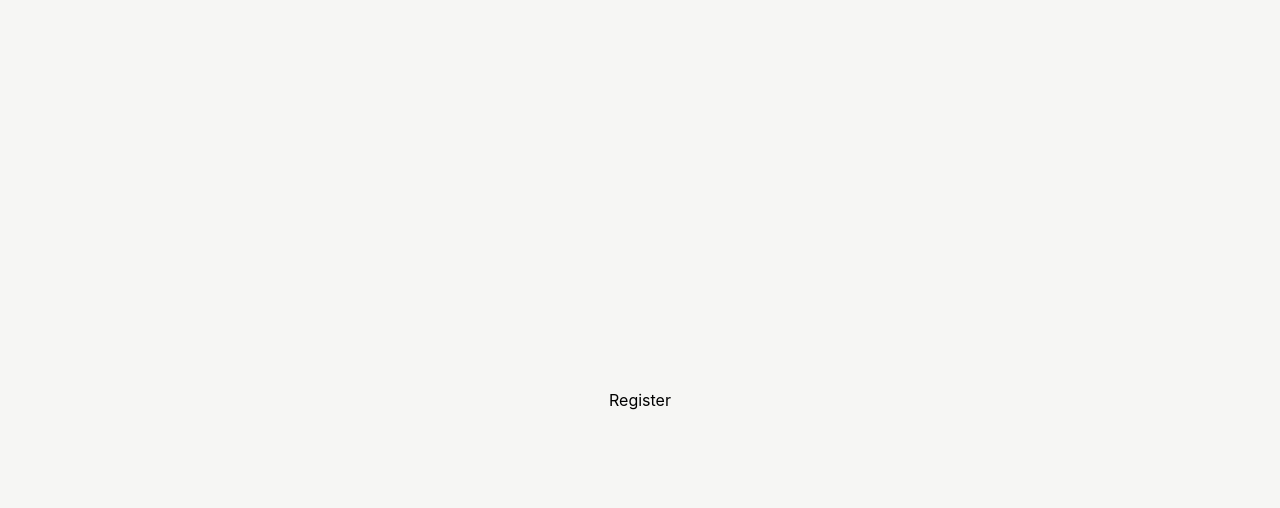
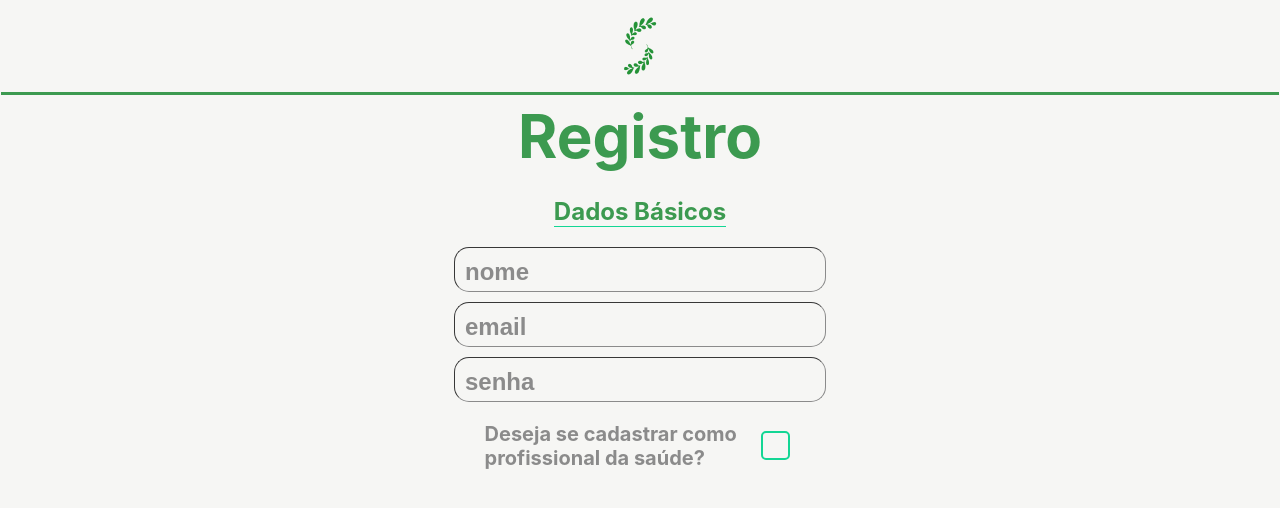
Before and after one commit to Jejinketsu/desafio_salvus, a React (Create React App) app in the folder frontend/: page /register in a window 1280 px wide. Shown: the top 508 px of the page. Built offline with nearby package versions, Linux system fonts and the light colour scheme.

Commit message:
Página de Register
Esta página não foi concluída ainda. Mas por enquanto há o esboço do formulário para criação de usuários.

```diff
--- /dev/null
+++ b/frontend/src/pages/Register/Register.css
@@ -0,0 +1,67 @@
+:root {
+    --strong-green: #3C9A50;
+    --soft-green: #13D694;
+    --background-color: #F6F6F4;
+    --soft-grey: #8B8B8B;
+    --soft-red: #AE4040;
+}
+
+form h2 {
+    color: var(--strong-green);
+    border-bottom: 1px solid var(--soft-green);
+}
+
+.register-container {
+    display: flex;
+    flex-direction: column;
+    justify-content: flex-start;
+    align-items: center;
+    min-height: 100vh;
+    background-color: var(--background-color);
+}
+
+.form_section {
+    display: flex;
+    flex-direction: column;
+    align-items: center;
+}
+
+.checkbox_label {
+    display: flex;
+    width: 100%;
+    justify-content: space-evenly;
+    align-items: center;
+}
+
+.input_checkbox input {
+    display: none;
+}
+
+.input_checkbox {
+    display: inline-block;
+    background-color: rgba(0, 0, 0, 0);
+    border: 2px solid var(--soft-green);
+    border-radius: 5px;
+    width: 25px;
+    height: 25px;
+    margin: 0px 5px;
+
+    text-align: center;
+    vertical-align: center;
+
+    cursor: pointer;
+}
+
+@keyframes fadeIn {
+    0% {
+        opacity: 0;
+    }
+    100% {
+        opacity: 1;
+    }
+}
+
+.yes_icon {
+    color: var(--soft-green);
+    animation: 0.2s ease-in 0s 1 fadeIn;
+}
--- a/frontend/src/pages/Register/Register.js
+++ b/frontend/src/pages/Register/Register.js
@@ -1,9 +1,43 @@
-import React from 'react';
+import React, { useState } from 'react';
+import { FaCheck } from 'react-icons/fa';
+
+import './Register.css'
+
+
+import salvus_logo from "../../assets/desafio_salvus.png";
 
 function Register() {
+    const [user, setUser] = useState({});
+    const [stage, setStage] = useState(1);
+    const [isProfessional, setIsProfessional] = useState(false);
+
     return(
-        <div className="container">
-            <p>Register</p>
+        <div className="register-container">
+            <header>
+                <img src={salvus_logo} alt="salvus logo"/>
+            </header>
+
+            <section className="form_section">
+                <h1>Registro</h1>
+
+                <form className="form" onSubmit={() => {}}>
+                    <h2>Dados Básicos</h2>
+
+                    <input className="input_text" type="text" id="name"
+                        placeholder="nome" onChange={e => setUser({...user, name: e.target.value})}/>
+                    <input className="input_text" type="text" id="email"
+                        placeholder="email" onChange={e => setUser({...user, email: e.target.value})}/>
+                    <input className="input_text" type="text" id="password"
+                        placeholder="senha" onChange={e => setUser({...user, password: e.target.value})}/>
+                    <label className="checkbox_label">
+                        Deseja se cadastrar como <br/> profissional da saúde?
+                        <span className="input_checkbox">
+                            <input type="checkbox" onClick={() => setIsProfessional(!isProfessional)}/>
+                            {isProfessional ? <FaCheck className="yes_icon"/> : null}
+                        </span>
+                    </label>
+                </form>
+            </section>
         </div>
     );
 }
```
